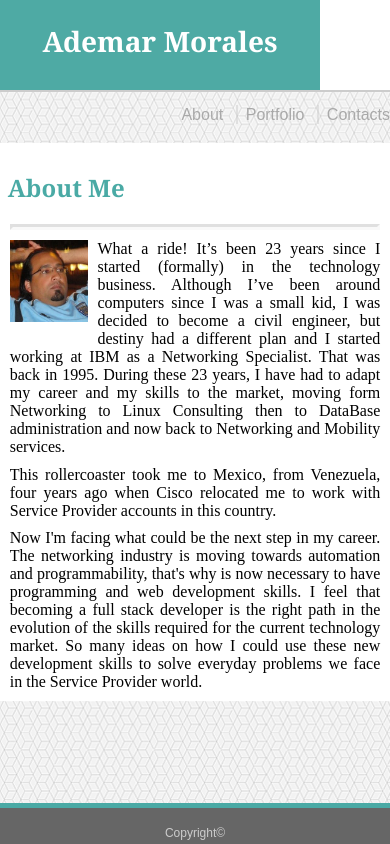
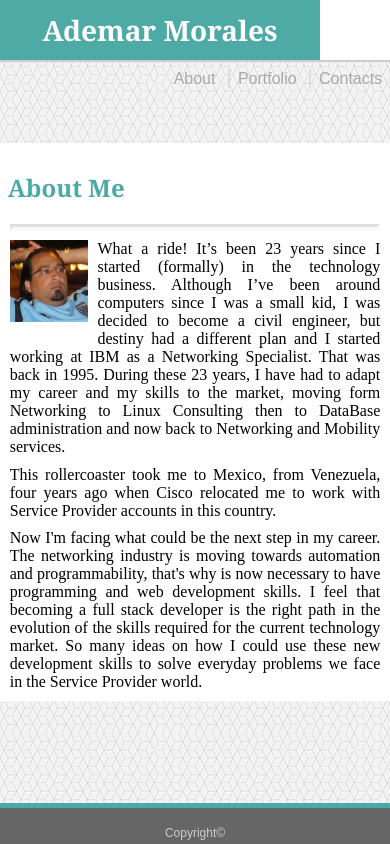
Before and after one commit to admorale/Responsive-Portfolio, a plain HTML site: page index.html in a window 390 px wide. Drawn offline with Linux system fonts and the light colour scheme.

Commit message:
corrections

```diff
--- a/assets/css/style.css
+++ b/assets/css/style.css
@@ -217,3 +217,31 @@ input[type=submit]:hover {
     display: block;
     clear: both;
 }
+@media screen and (max-width: 640px) {
+
+    .topnav {
+        max-width: 640px;
+    }
+}
+@media screen and (max-width: 768px) {
+    .lnks {
+        padding-top: 3%;
+        padding-right: 3%;
+    }
+}
+@media screen and (max-width: 980px) {
+    .top {
+        position: static;
+        height: 60px;
+    }
+    .name {
+        height: 60px;
+    }
+    .name p {
+        margin: 11px;
+    }
+    .lnks {
+        padding-top: 2.5%;
+        padding-right: 2%;
+    }
+}
```
Also changed, not shown: 1 other file.
